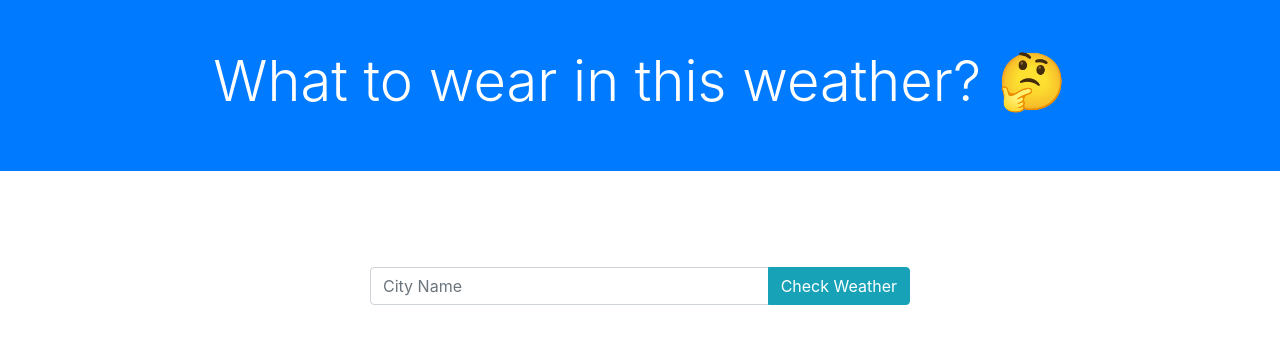
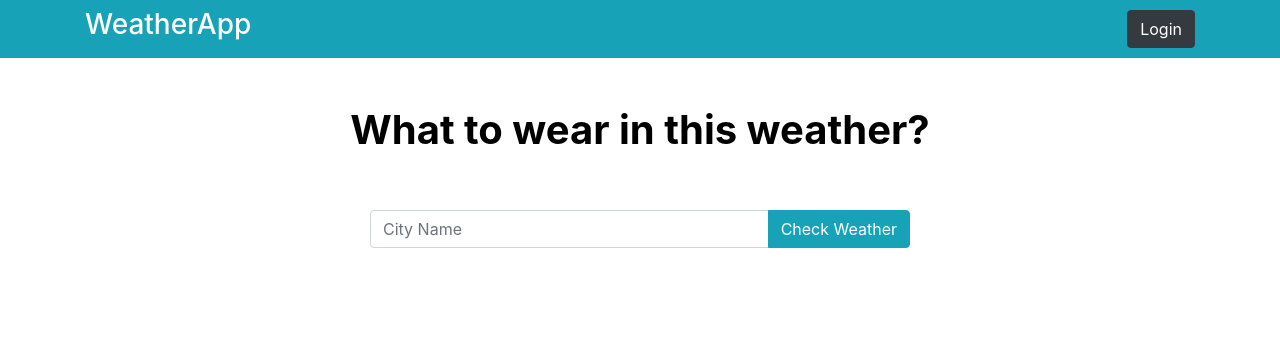
Before and after one commit to bobilan/WeatherApp, a Django app: page / in a window 1280 px wide. Shown: the top 344 px of the page. Run offline with Django 4.2, Linux system fonts and the light colour scheme; some libraries are stand-ins or nearby versions.

Commit message:
Adjust html

```diff
--- a/apps/weather/templates/weather/index.html
+++ b/apps/weather/templates/weather/index.html
@@ -8,21 +8,33 @@
     <link rel="stylesheet" href="https://maxcdn.bootstrapcdn.com/bootstrap/4.5.2/css/bootstrap.min.css">
 </head>
 <body>
-    <section class="hero bg-primary text-white py-5">
-        <div class="container text-center">
-            <h1 class="display-4">
-                What to wear in this weather? 🤔
-            </h1>
+<header class="bg-info py-2">
+    <div class="container">
+        <div class="row justify-content-between align-items-center">
+            <div class="col-auto">
+                <h3 class="text-white">WeatherApp</h3>
+            </div>
+            <div class="col-auto">
+                <button class="btn btn-dark">Login</button>
+            </div>
         </div>
+    </div>
+</header>
+
+<section class="py-5">
+    <div class="container">
+            <div class="row justify-content-center">
+            <h1 style="color: black;"><b>What to wear in this weather?</b></h1>
+                </div>
+    </div>
     </section>
 
-    <section class="py-4">
-            </section>
 
+    <section class="py-6">
 
-    <section class="py-5">
         <div class="container">
             <div class="row justify-content-center">
+
                 <div class="col-md-6">
                     <form method="POST">
 <!--                        {% csrf_token %}-->
--- a/apps/weather/views.py
+++ b/apps/weather/views.py
@@ -13,11 +13,17 @@ def weather_view(request):
             'temperature': 26,
             'humidity': 59,
             'wind_speed': 0.5,
-            'weather_icon': '04d'
+            'weather_icon': '04d',
+            'country': 'UA'
         }
+        clothing_data = {
+            'clothing': 't-shirt, light jacket, light sweater, linen trousers, shorts ',
+            'shoes': 'sandals, flip-flops, loafers, sneakers, trainers ',
+            'accessories': 'sunglasses, brimmed hat, light scarf'}
 
         # Store the weather_data dictionary in the session
         request.session['weather_data'] = weather_data
+        request.session['clothing_data'] = clothing_data
 
         return redirect('second_view')
     return render(request, 'weather/index.html')
@@ -26,13 +32,14 @@ def weather_view(request):
 def second_view(request):
     # Retrieve the weather_data dictionary from the session
     weather_data = request.session.get('weather_data', {})
+    clothing_data = request.session.get('clothing_data', "")
 
     if not weather_data:
         # Handle the case where weather_data is not found in the session
         messages.error(request, 'Weather data not found in session.')
         return redirect('weather/index.html')  # Redirect to another view or page
 
-    return render(request, 'weather/second.html', {'weather_data': weather_data})
+    return render(request, 'weather/second.html', {'weather_data': weather_data, "clothing_data": clothing_data})
 
 
 
```
Also changed, not shown: apps/weather/templates/weather/second.html (+66 -94 lines).
